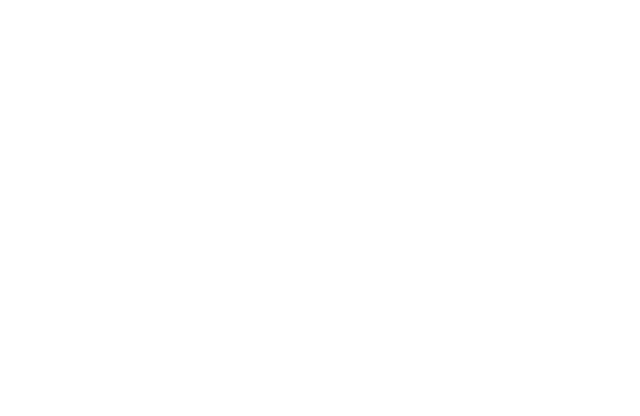
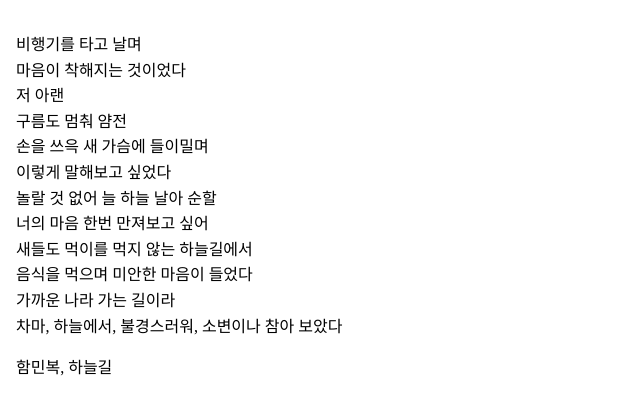
Before and after one commit to ikkiyoungji/gasigwang, a plain HTML site: page hyper7/depressed.html in a window 1280 px wide. Shown: the whole page, without its empty margins (0-640 px from the left). Drawn offline with Linux system fonts and the light colour scheme; a web font is replaced by a local one.

Commit message:
Update depressed.html

```diff
--- a/hyper7/depressed.html
+++ b/hyper7/depressed.html
@@ -8,10 +8,21 @@
 <body>
     <div>
     <p>
-
+   비행기를 타고 날며
+<br>마음이 착해지는 것이었다
+<br>저 아랜
+<br>구름도 멈춰 얌전
+<br>손을 쓰윽 새 가슴에 들이밀며
+<br>이렇게 말해보고 싶었다
+<br>놀랄 것 없어 늘 하늘 날아 순할
+<br>너의 마음 한번 만져보고 싶어
+<br>새들도 먹이를 먹지 않는 하늘길에서
+<br>음식을 먹으며 미안한 마음이 들었다
+<br>가까운 나라 가는 길이라
+<br>차마, 하늘에서, 불경스러워, 소변이나 참아 보았다
     </p>
     <p>
-
+  함민복, 하늘길
     </p>
     </div>
 </body>
```
